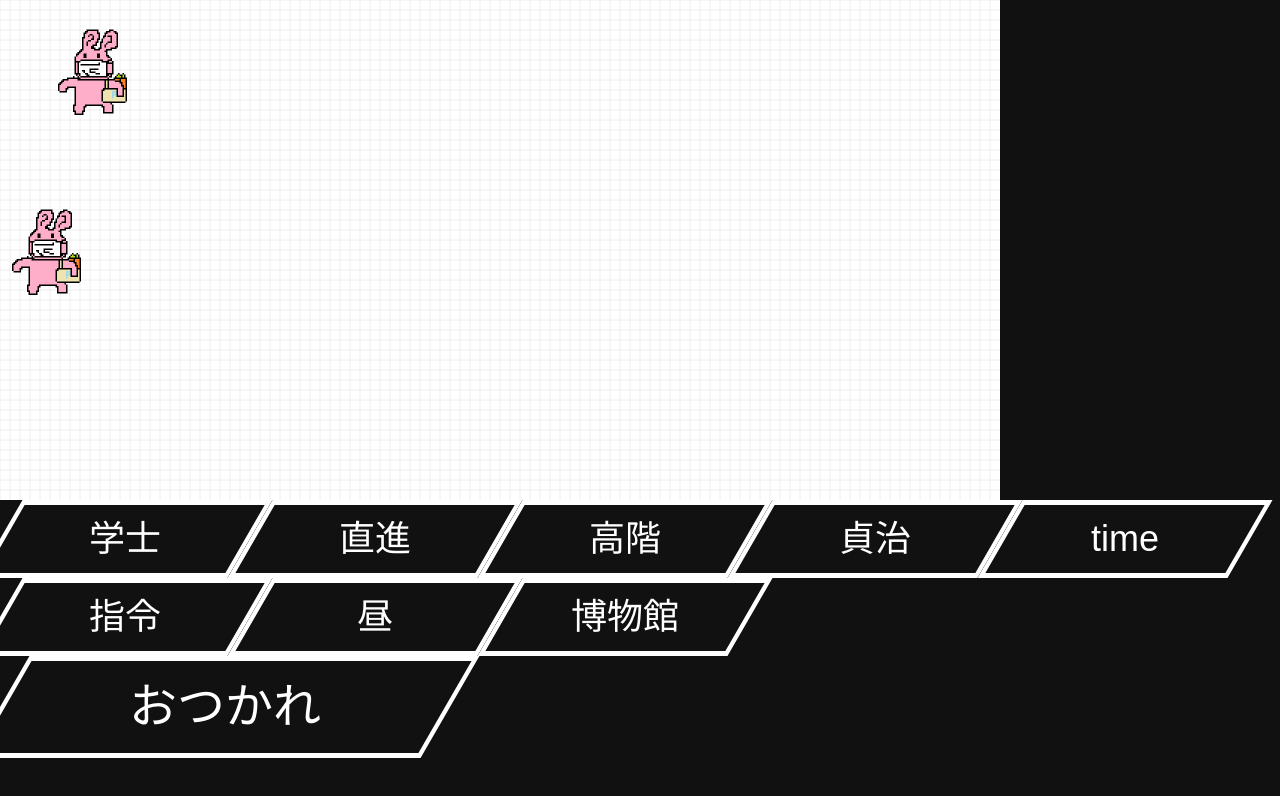
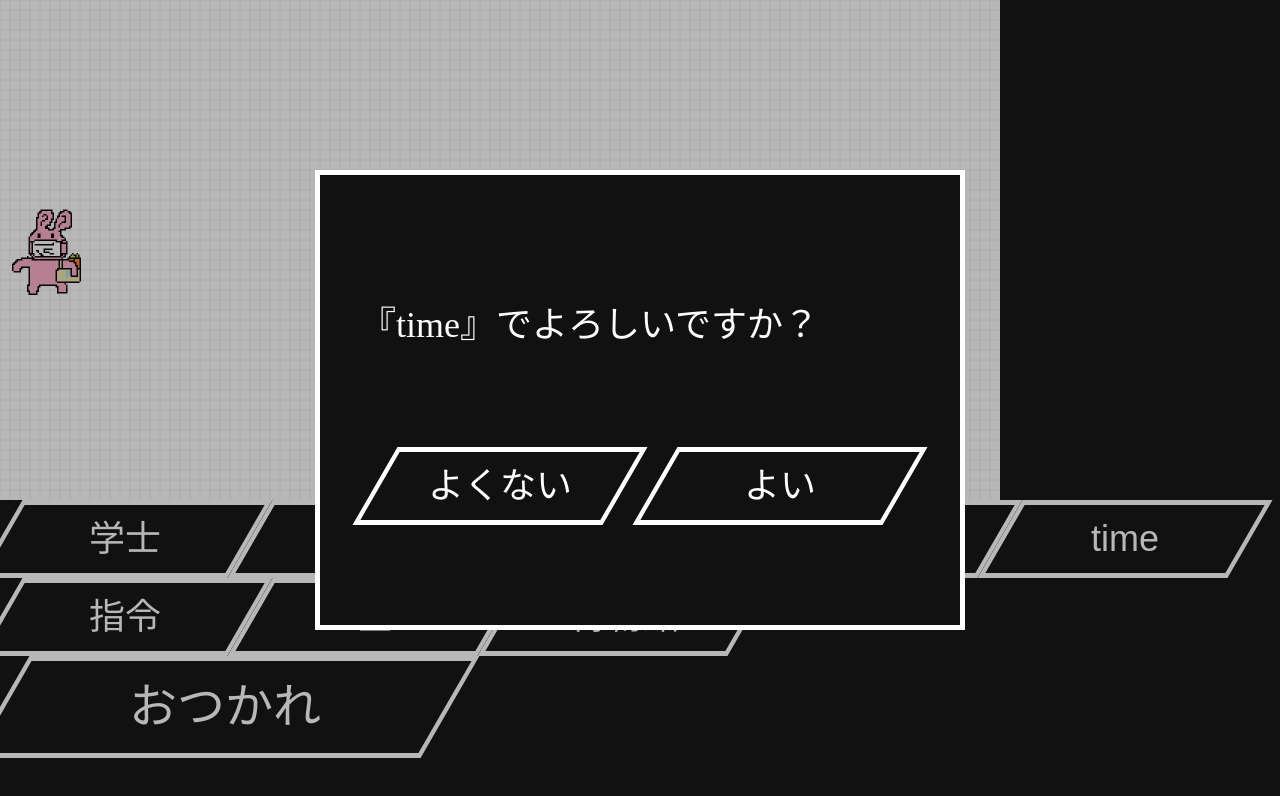
Before and after one commit to uyupun-archive/social-resistance, a Nuxt app: page /gohome in a window 1280 px wide. Both pictures are taken after a click on the button "time". Shown: the top 796 px of the page. Built offline with nearby package versions, Linux system fonts and the light colour scheme.

Commit message:
fix: gohome page

```diff
--- a/pages/gohome/index.vue
+++ b/pages/gohome/index.vue
@@ -6,9 +6,18 @@
         v-for="word in words"
         :key="word.index"
         :text="word.word"
-        @click.native="moveCharacter"
+        @click.native="openModal(word.word)"
       />
     </div>
+    <Modal v-if="showModal" ref="modal" @close="closeModal">
+      <template v-slot:content>
+        <p>『{{ selectedWord }}』でよろしいですか？</p>
+      </template>
+      <template v-slot:btns>
+        <Button text="よくない" @click.native="closeModalNative" />
+        <Button text="よい" @click.native="moveCharacter" />
+      </template>
+    </Modal>
     <Button to="/" text="おつかれ" />
   </div>
 </template>
@@ -16,16 +25,20 @@
 <script>
 import Button from '~/components/button/index.vue'
 import Field from '~/components/field/index.vue'
+import Modal from '~/components/modal/index.vue'
 
 export default {
   components: {
     Button,
     Field,
+    Modal,
   },
   data() {
     return {
       firstWord: null,
       words: null,
+      selectedWord: '',
+      showModal: false,
     }
   },
   mounted() {
@@ -43,6 +56,17 @@ export default {
     },
     moveCharacter() {
       this.$refs.field.moveCharacter()
+      this.$refs.modal.close()
+    },
+    openModal(word) {
+      this.selectedWord = word
+      this.showModal = true
+    },
+    closeModalNative() {
+      this.$refs.modal.close()
+    },
+    closeModal() {
+      this.showModal = false
     },
   },
 }
```
